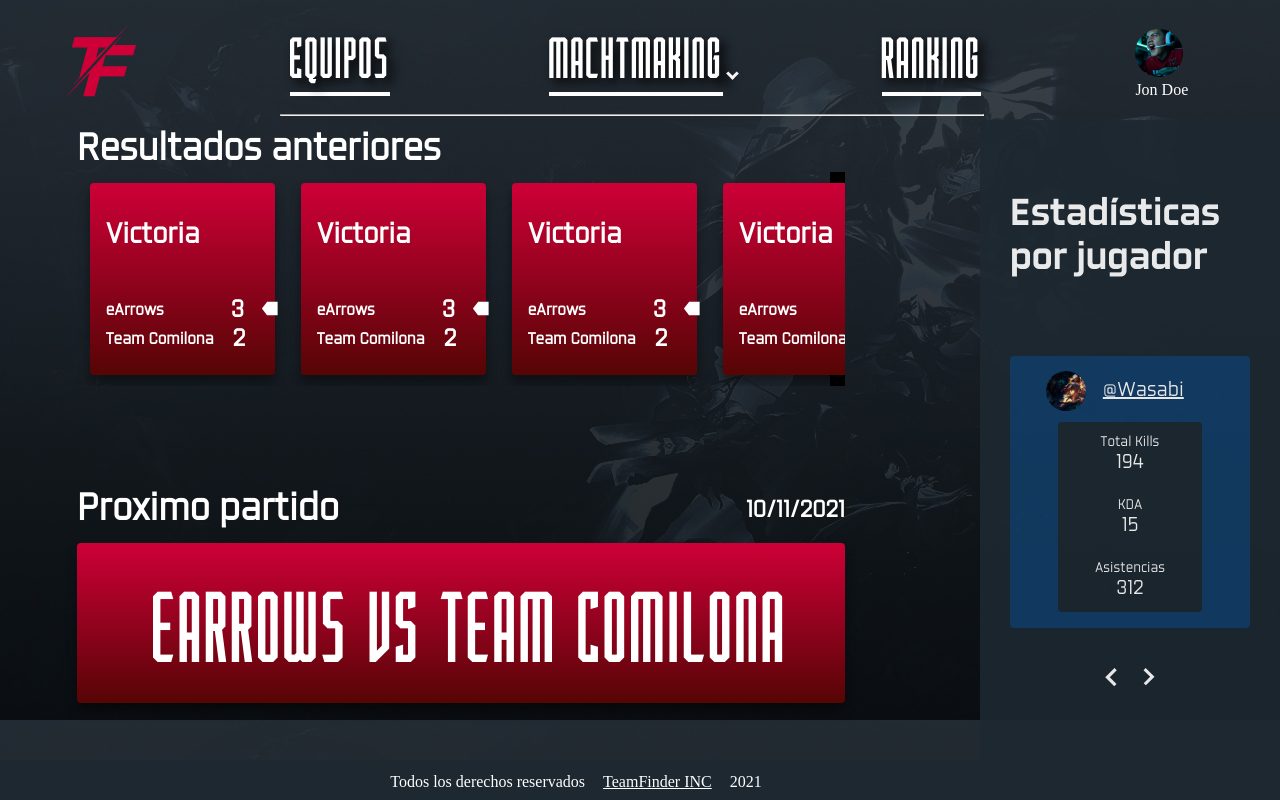
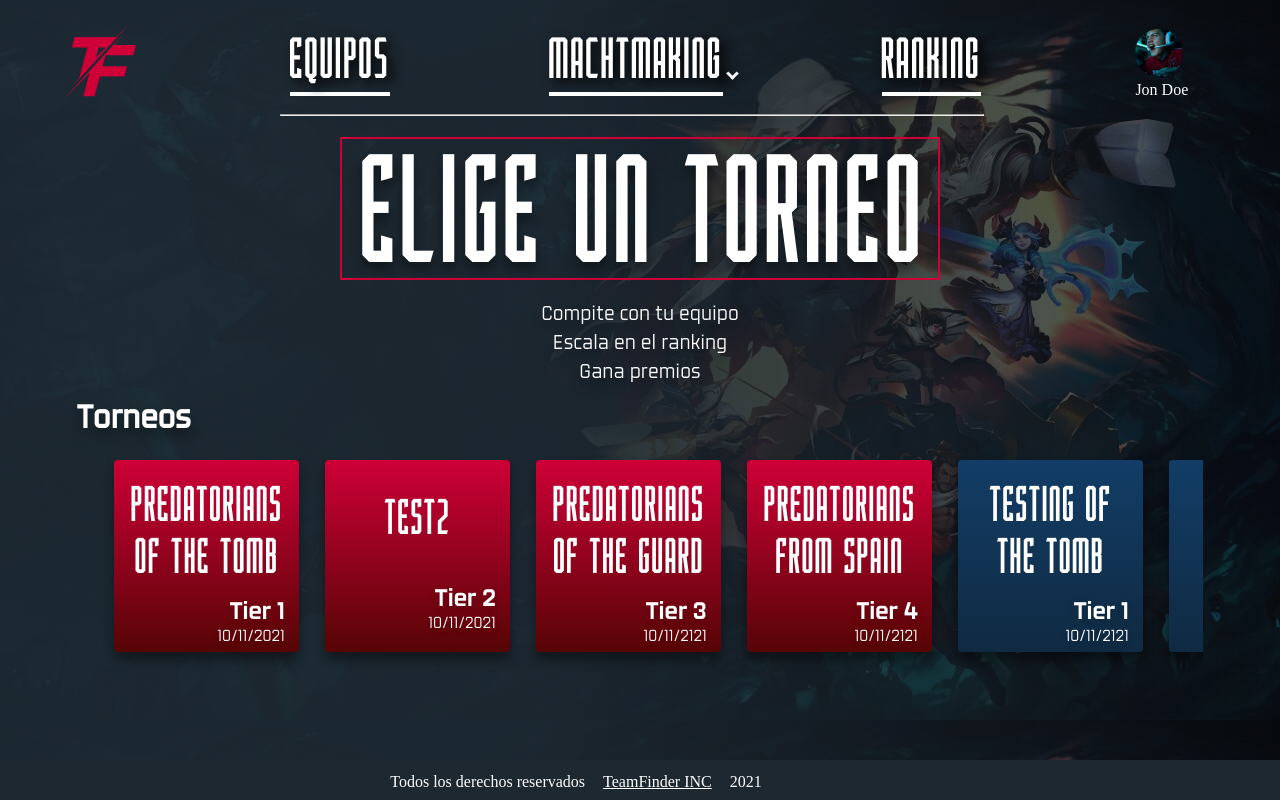
Before and after one commit to JMarSar/TeamFinder.gg, an Angular app: page / in a window 1280 px wide. Built offline with nearby package versions, Linux system fonts and the light colour scheme.

Commit message:
refactorización componente torneo

```diff
--- a/src/app/app.component.html
+++ b/src/app/app.component.html
@@ -1,5 +1,6 @@
 <app-header></app-header>
-<app-detalles-torneo></app-detalles-torneo>
+<!-- <app-detalles-torneo></app-detalles-torneo> -->
+<app-torneos></app-torneos>
 <app-footer></app-footer>
-<!-- <app-torneos></app-torneos> -->
+
 <!-- <router-outlet></router-outlet> -->
--- a/src/app/pages/torneos/torneos.component.css
+++ b/src/app/pages/torneos/torneos.component.css
@@ -25,6 +25,7 @@
         flex-direction: row;
         justify-content: center;
         align-items: center;
+        padding-top: 8.4%;
         padding-bottom: 10px;
         height: 50%;
 }
@@ -54,7 +55,7 @@
         flex-direction: column;
         justify-content: flex-start;
         align-items: flex-start;
-        padding-bottom: 57px;
+        padding-top: 55px;
 }
 .nombre-torneo-activado {
         width: 60%;
@@ -73,7 +74,7 @@
         flex-direction: row;
         justify-content: flex-start;
         align-items: flex-start;
-        padding-bottom: 68px;
+        padding-bottom: 5px;
 }
 .boton-torneo-activado-left {
         display: flex;
```
